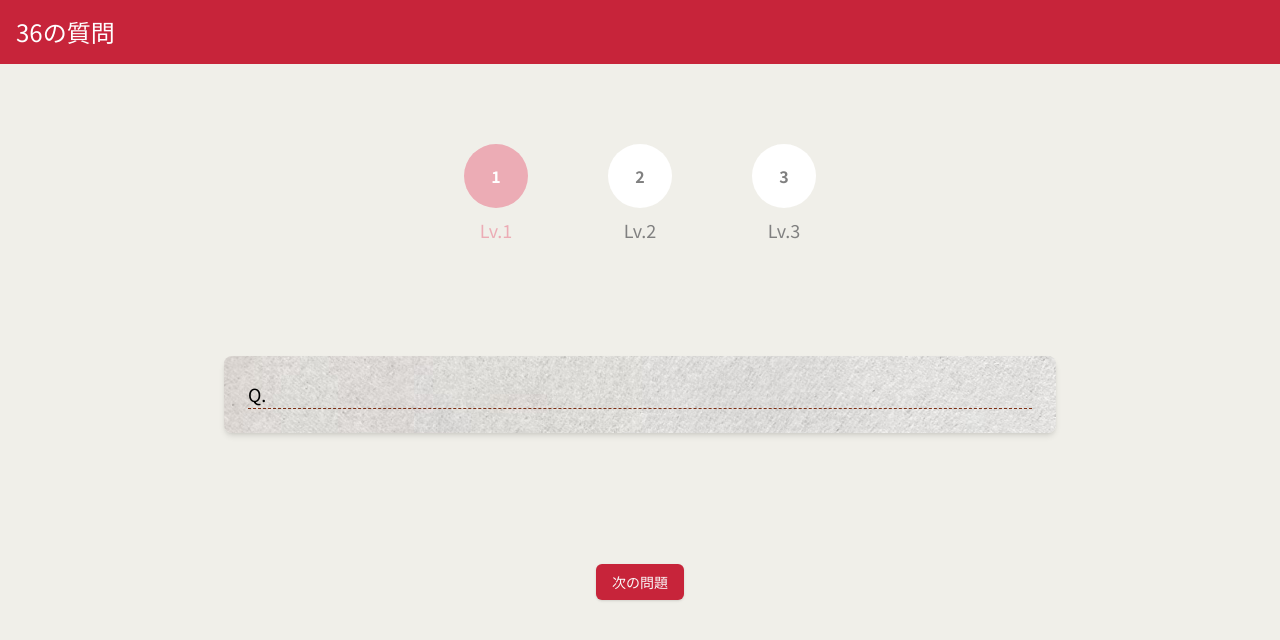
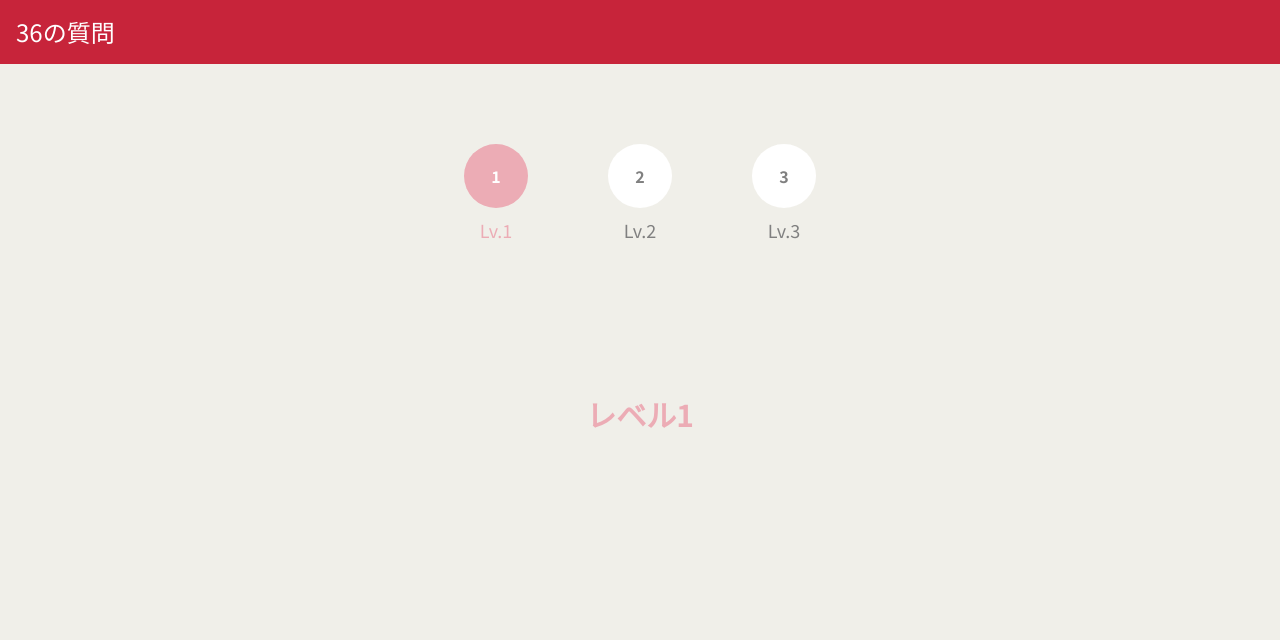
Before and after one commit to kimukimuyuya/36-questions, a Next.js app in the folder my-app/: page /questions in a window 1280 px wide. Shown: the top 640 px of the page. Built offline with nearby package versions, Linux system fonts and the light colour scheme.

Commit message:
feat: :sparkles: level1の時もテキスト表示

```diff
--- a/my-app/src/pages/questions/index.tsx
+++ b/my-app/src/pages/questions/index.tsx
@@ -17,8 +17,15 @@ const useCurrentQuestion = (questions: Question[]) => {
   const [currentQuestionContent, setCurrentQuestionContent] = useState<string>("");
   const [currentQuestionIndex, setCurrentQuestionIndex] = useState(0);
   const [currentQuestionLevel, setCurrentQuestionLevel] = useState<number>(1);
-  const [isLevelChange, setIsLevelChange] = useState<boolean>(false); // レベルの変更を検知するためのstate
+  const [isLevelChange, setIsLevelChange] = useState<boolean>(true); // レベルの変更を検知するためのstate
   const [showEndAnimation, setShowEndAnimation] = useState<boolean>(false);
+
+  useEffect(() => {
+    if (questions.length > 0) {
+      // setIsLevelChange(true);
+      setTimeout(() => setIsLevelChange(false), 2000);
+    }
+  }, []);
 
   useEffect(() => {
     if (questions.length > 0) {
@@ -71,7 +78,9 @@ const QuestionPage = () => {
           </div>
           <main className="flex flex-col items-center p-4">
             {isLevelChange ? (
-              <div className={`text-3xl font-bold my-10 animate__animated animate__fadeIn ${currentQuestionLevel === 2 ? 'text-subColor' : 'text-baseColor'}`}>
+              <div className={`text-3xl font-bold my-10 animate__animated animate__fadeIn
+              ${currentQuestionLevel === 1 ? 'text-secondaryColor' : currentQuestionLevel === 2 ? 'text-subColor' : 'text-baseColor'}
+              `}>
                 レベル{currentQuestionLevel}
               </div>
             ) : (
```
